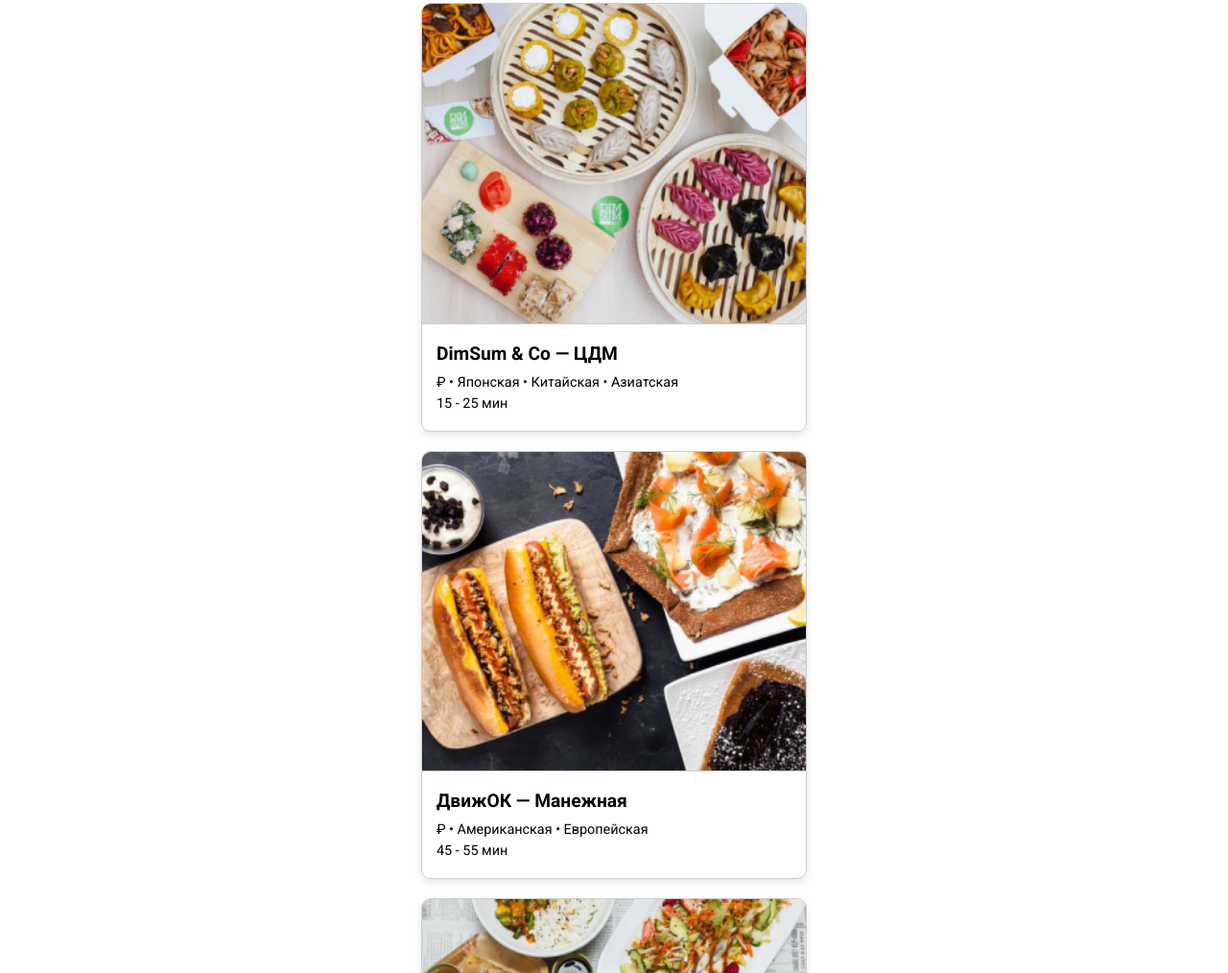
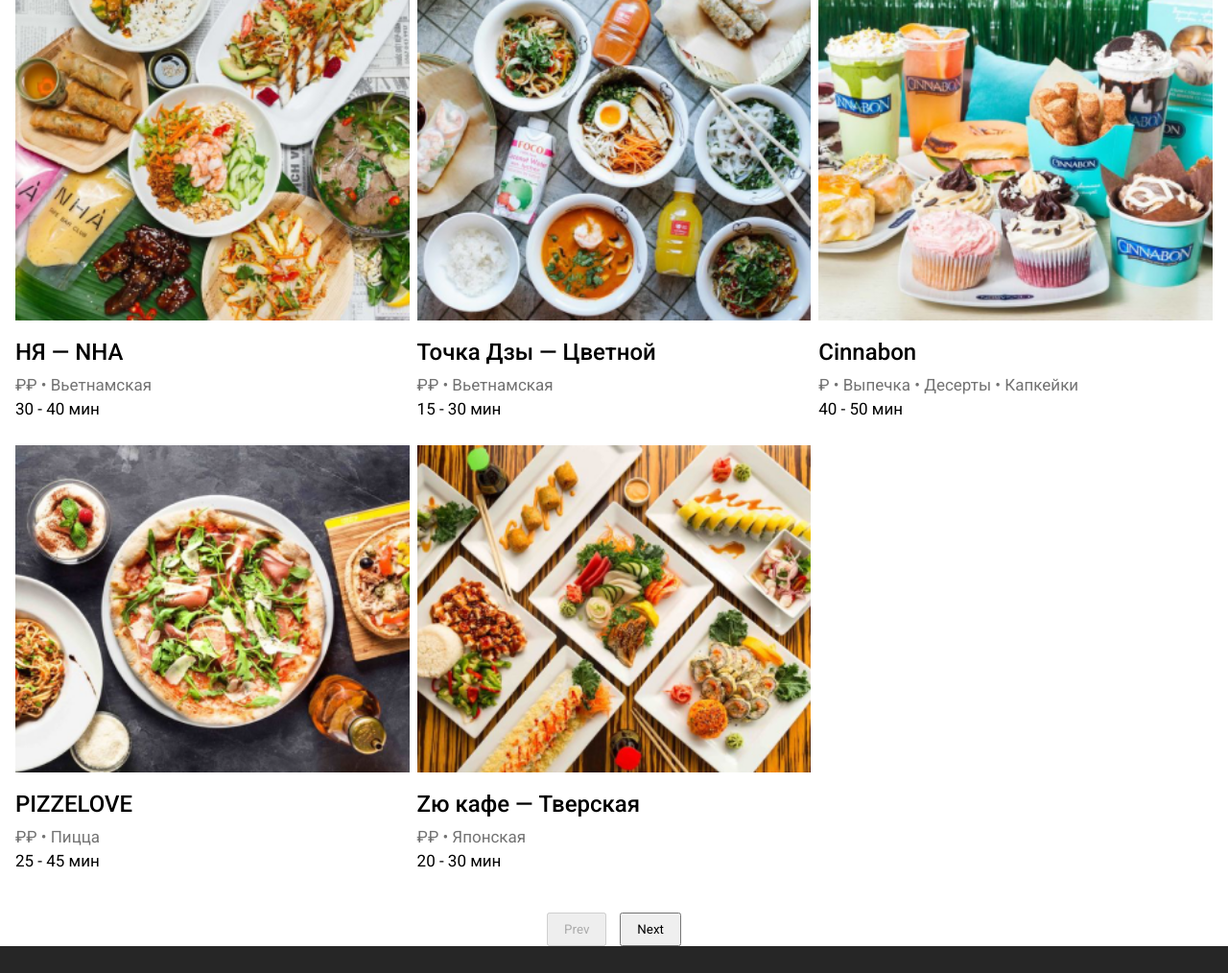
Before and after one commit to rtsedenova/uber_eats_study, a plain HTML site: page index.html in a window 1280 px wide. Shown: the part 746-1760 px from the top of the page at 96% size. Drawn offline with Linux system fonts and the light colour scheme.

Commit message:
added pagination, cards configuration on the page, show cards per page

```diff
--- a/css/style.css
+++ b/css/style.css
@@ -102,43 +102,51 @@
 /* Cards */
 
 .cards-container {
+  display: flex;
+  flex-wrap: wrap;
   padding-bottom: 60px;
+  padding: 0px 12px;
 }
 
 .card {
-  width: 100%;
-  max-width: 400px;
-  margin: 20px auto;
-  border: 1px solid #ccc;
-  border-radius: 10px;
-  overflow: hidden;
-  box-shadow: 0 4px 8px rgba(0, 0, 0, 0.1);
+  width: calc(33.33% - 8px);
+  margin: 4px;
 }
 
 .card img {
   width: 100%;
   height: auto;
-  border-bottom: 1px solid #ccc;
 }
 
 .card .info {
-  padding: 15px;
+  padding: 15px 0px;
 }
 
 .card .name {
-  font-size: 1.2em;
-  font-weight: bold;
+  font-size: clamp(18px, 24px, 30px);
+  font-weight: 500;
   margin-bottom: 10px;
 }
 
-.card .desc1 {
-  font-size: 0.9em;
+.card .desc1,
+.card .desc2 {
+  font-size: clamp(16px, 17px, 22px);
   margin-bottom: 5px;
 }
 
-.card .desc2 {
-  font-size: 0.9em;
-  margin-bottom: 5px;
+.card .desc1 {
+  color: rgb(115, 115, 115);
+}
+
+.pagination {
+  text-align: center;
+  margin-top: 20px;
+}
+
+.pagination button {
+  margin: 0 5px;
+  padding: 8px 16px;
+  cursor: pointer;
 }
 
 /* Footer Section */
@@ -254,3 +262,12 @@
   border: 0;
   padding-bottom: 20px;
 }
+
+/* Media Queries */
+
+@media (max-width: 768px) {
+  .card {
+    width: calc(50% - 8px);
+    margin: 4px;
+  }
+}
--- a/index.html
+++ b/index.html
@@ -40,6 +40,10 @@
     </div>
     <!-- Cards -->
     <div class="cards-container"></div>
+    <div class="pagination">
+      <button id="prev">Prev</button>
+      <button id="next">Next</button>
+    </div>
     <!-- Footer -->
     <footer>
       <div class="ft-container">
--- a/js/script.js
+++ b/js/script.js
@@ -1,12 +1,22 @@
-document.addEventListener("DOMContentLoaded", function () {
-  //Fetch Data
-  fetch("json/data.json")
-    .then((response) => response.json())
-    .then((data) => {
 const cardsContainer = document.querySelector(".cards-container");
+const prevButton = document.getElementById("prev");
+const nextButton = document.getElementById("next");
+const cardsPerPage = 8;
+let currentPage = 1;
+let data;
+
+// Fetch Data
+async function fetchData() {
+  try {
+    const response = await fetch("json/data.json");
+    data = await response.json();
+  } catch (error) {
+    console.error("Error fetching data:", error);
+  }
+}
 
 // Create Cards
-      data.forEach((item) => {
+function createCard(item) {
   const card = document.createElement("div");
   card.classList.add("card");
 
@@ -35,8 +45,56 @@
 
   card.appendChild(info);
 
+  return card;
+}
+
+// Display Cards
+function displayCards() {
+  const startIndex = (currentPage - 1) * cardsPerPage;
+  const endIndex = startIndex + cardsPerPage;
+  const visibleData = data.slice(startIndex, endIndex);
+
+  cardsContainer.innerHTML = "";
+
+  visibleData.forEach((item) => {
+    const card = createCard(item);
     cardsContainer.appendChild(card);
   });
-    })
-    .catch((error) => console.error("Error fetching data:", error));
+}
+
+// Update Pagination Button Status
+function updatePaginationBtns() {
+  const totalPages = Math.ceil(data.length / cardsPerPage);
+
+  prevButton.disabled = currentPage === 1;
+  nextButton.disabled = currentPage === totalPages;
+}
+
+// Pagination
+function displayPagination(event) {
+  if (event.target.id === "prev" && currentPage > 1) {
+    currentPage--;
+  } else if (
+    event.target.id === "next" &&
+    currentPage < Math.ceil(data.length / cardsPerPage)
+  ) {
+    currentPage++;
+  }
+
+  displayCards();
+  updatePaginationBtns();
+}
+
+function resize() {
+  displayCards();
+}
+
+prevButton.addEventListener("click", displayPagination);
+nextButton.addEventListener("click", displayPagination);
+window.addEventListener("resize", resize);
+
+// Init
+fetchData().then(() => {
+  displayCards();
+  updatePaginationBtns();
 });
```
Lines whose indentation alone changed are shown as unchanged.
